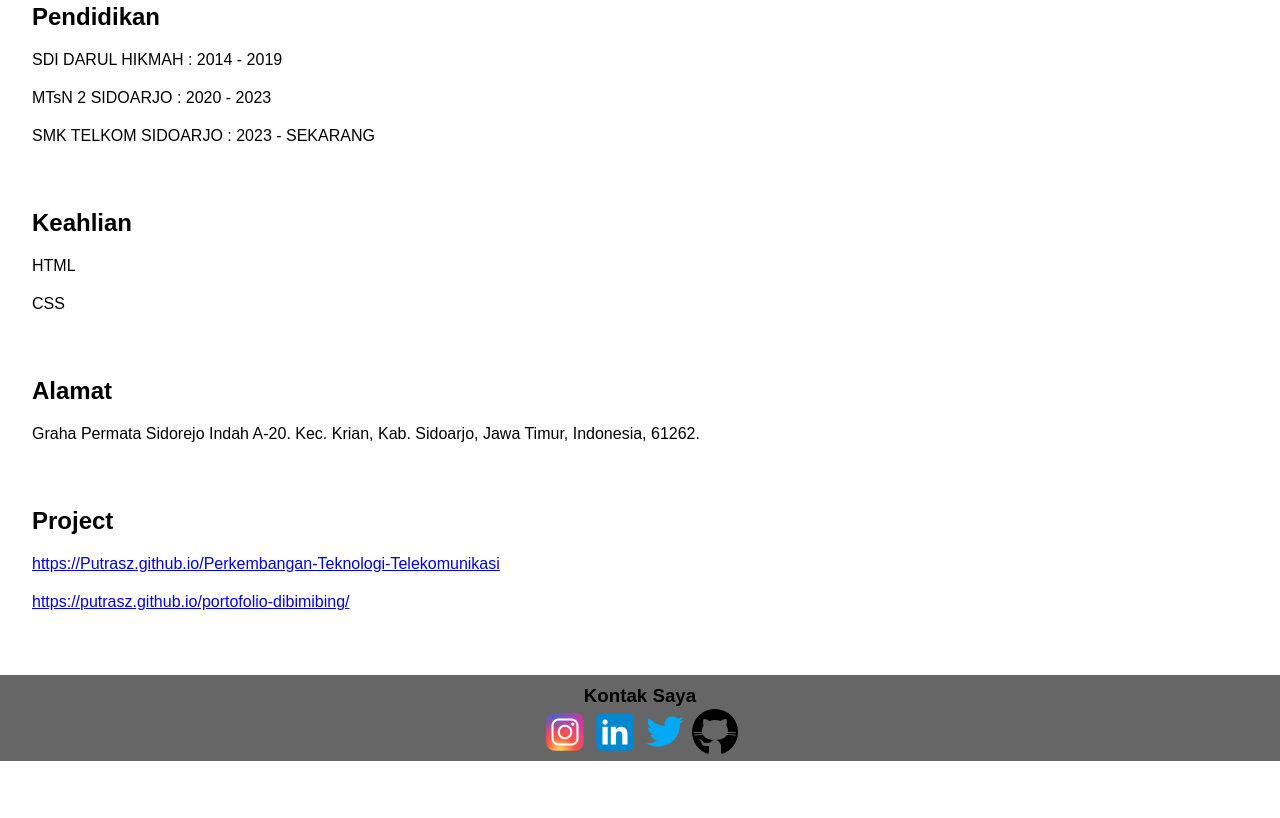
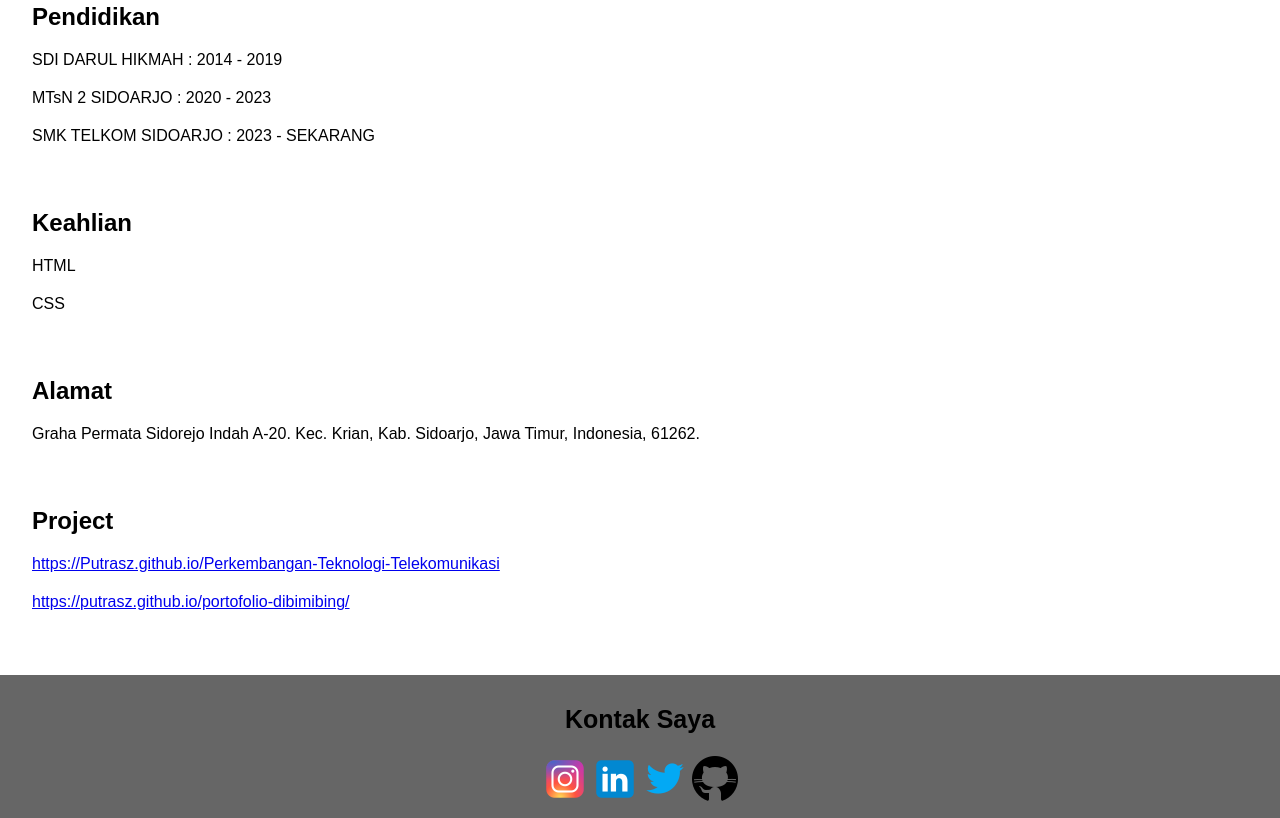
Before and after one commit to Putrasz/portofolio-dibimibing, a plain HTML site: page index.html in a window 1280 px wide. Shown: the part 976-1794 px from the top of the page. Before the commit the page ends 1737 px from the top, so only its background shows below. Drawn offline with Linux system fonts and the light colour scheme.

Commit message:
almost done

```diff
--- a/index.html
+++ b/index.html
@@ -84,7 +84,7 @@
 <div>
     <div id="contact" class="kontak-porto">
         <div>
-            <h3>Kontak Saya</h3>
+            <h2>Kontak Saya</h2>
         </div>
 
         <div class="igdin">
--- a/style.css
+++ b/style.css
@@ -173,14 +173,17 @@ div .about-tentang, .about-pendidikan, .about-project, .about-keahlian, .about-a
     background-color: rgb(102, 102, 102);
 }
 
-.kontak-porto h3 {
+.kontak-porto h2 {
     text-align: center;
+    font-size: 25px;
+    padding: 20px;
 }
 
 .igdin {
     display: flex;
     align-items: center;
     justify-content: center;
+    padding-bottom: 10px;
 }
 /* tablet */
 @media screen and (max-width:768px) {
```
